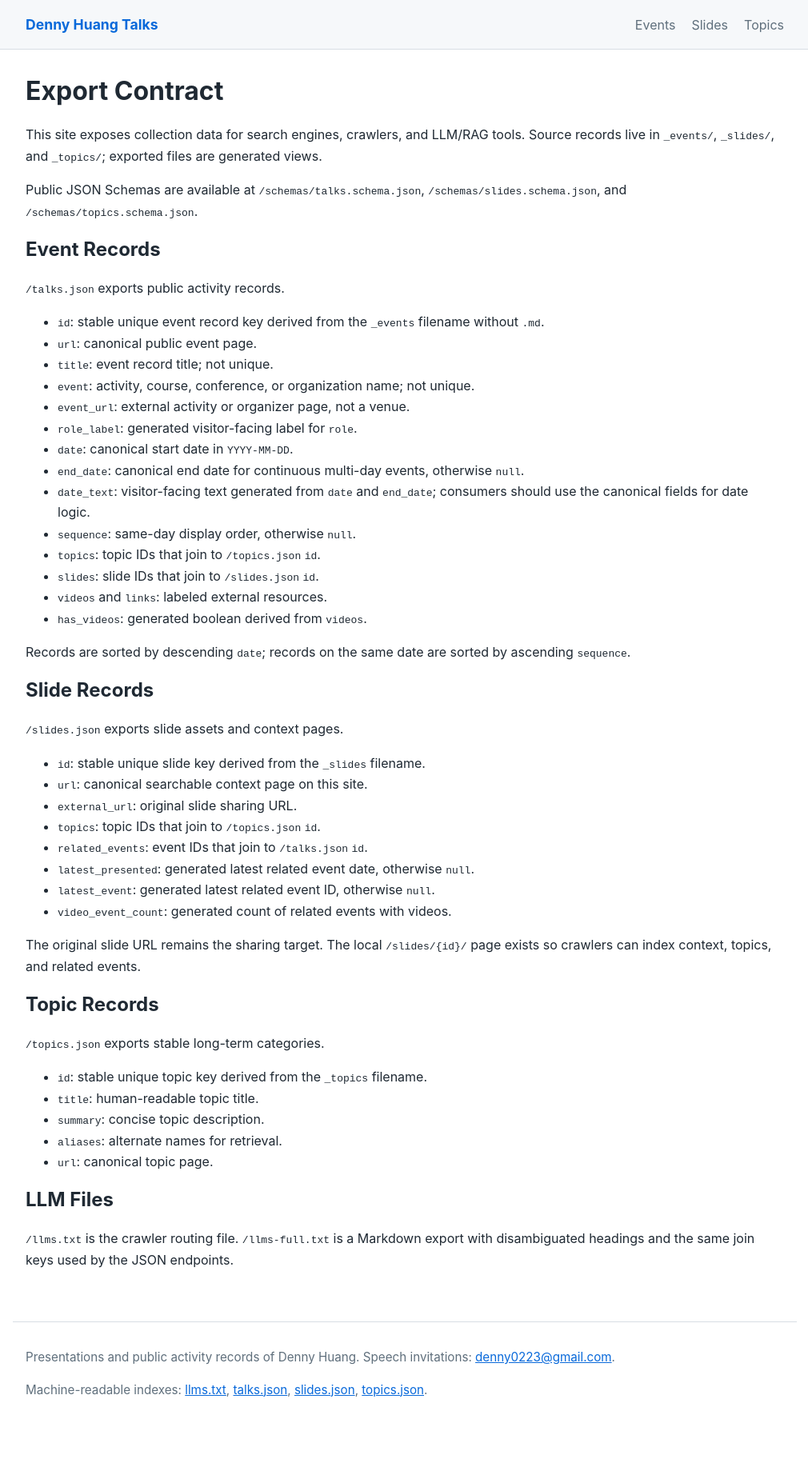
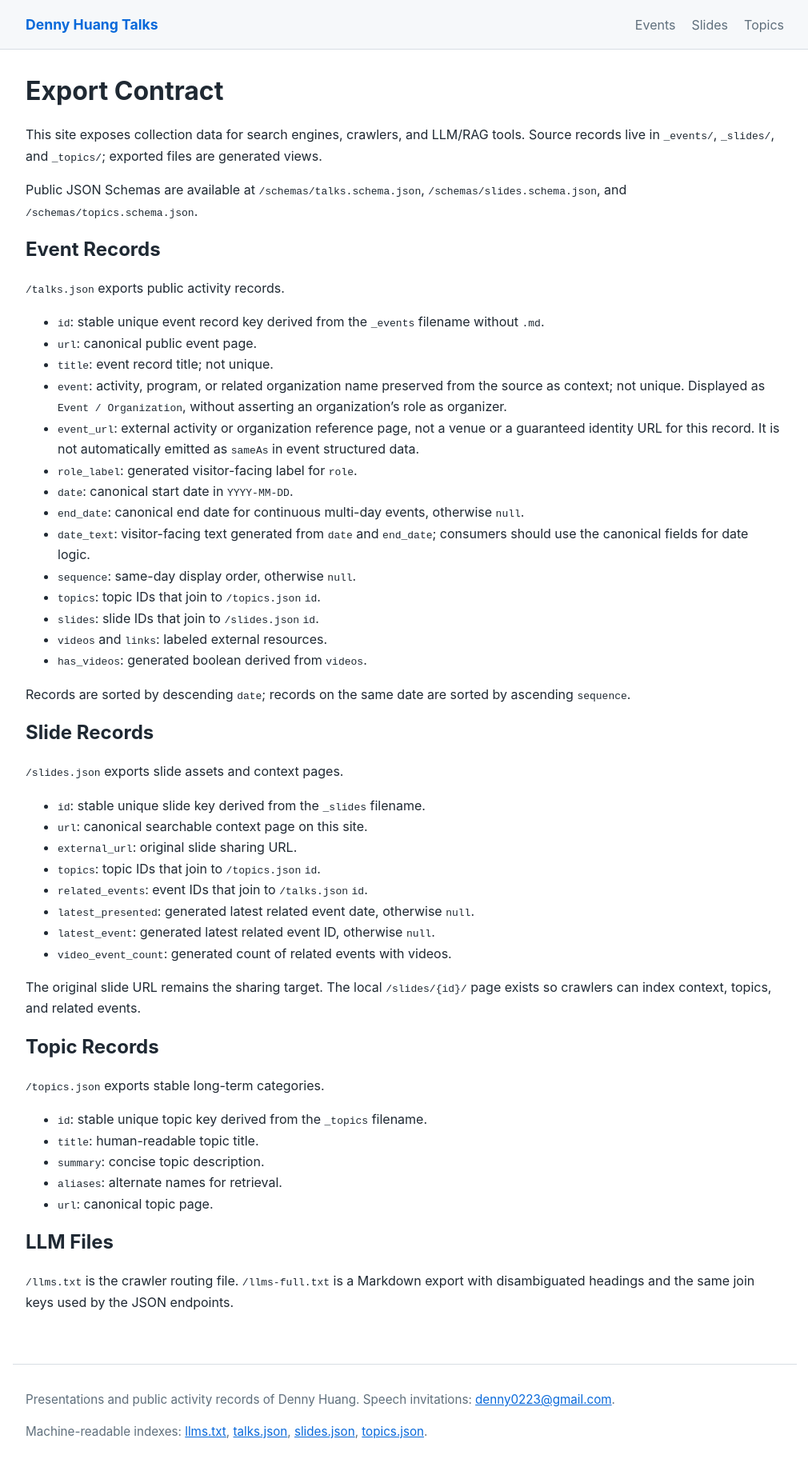
Before and after one commit to denny0223/talks, a Jekyll site: the page built from docs/exports.md, in a window 1280 px wide. Shown: the whole page at 80% size, without its empty margins (134-1144 px from the left). Built offline with Jekyll 4.4.1, drawn with Linux system fonts in a browser that asks for light colours; our own code applies the rules of GitHub Pages for plain Markdown files; before the commit the page ends 1781 px from its top, so only the background shows below that.

Commit message:
fix: clarify event context and structured identity

```diff
--- a/_includes/jsonld.html
+++ b/_includes/jsonld.html
@@ -50,8 +50,7 @@
           "url": {{ link.url | jsonify }}
         }{% unless forloop.last %},{% endunless %}
       {% endfor %}
-    ]{% endif %}{% if page.event_url and page.event_url != "" %},
-    "sameAs": {{ page.event_url | jsonify }}{% endif %}
+    ]{% endif %}
   }
   </script>
 {% elsif page.collection == "slides" %}
--- a/_layouts/event.html
+++ b/_layouts/event.html
@@ -12,10 +12,10 @@
     <dt>Role</dt>
     <dd>{% include role-label.html role=page.role %}</dd>
     {% if page.event and page.event != "" and page.event_url and page.event_url != "" %}
-      <dt>Event</dt>
+      <dt>Event / Organization</dt>
       <dd><a href="{{ page.event_url }}">{{ page.event }}</a></dd>
     {% elsif page.event and page.event != "" %}
-      <dt>Event</dt>
+      <dt>Event / Organization</dt>
       <dd>{{ page.event }}</dd>
     {% endif %}
     {% if page.slides and page.slides.size > 0 %}
--- a/docs/exports.md
+++ b/docs/exports.md
@@ -11,8 +11,8 @@
 - `id`: stable unique event record key derived from the `_events` filename without `.md`.
 - `url`: canonical public event page.
 - `title`: event record title; not unique.
-- `event`: activity, course, conference, or organization name; not unique.
-- `event_url`: external activity or organizer page, not a venue.
+- `event`: activity, program, or related organization name preserved from the source as context; not unique. Displayed as `Event / Organization`, without asserting an organization's role as organizer.
+- `event_url`: external activity or organization reference page, not a venue or a guaranteed identity URL for this record. It is not automatically emitted as `sameAs` in event structured data.
 - `role_label`: generated visitor-facing label for `role`.
 - `date`: canonical start date in `YYYY-MM-DD`.
 - `end_date`: canonical end date for continuous multi-day events, otherwise `null`.
--- a/llms-full.txt
+++ b/llms-full.txt
@@ -61,9 +61,9 @@
 {% if event.end_date %}- End date: {{ event.end_date | date: "%Y-%m-%d" }}
 {% endif %}- Date text: {{ event_date_text | strip }}
 - Sequence: {{ event.sequence | default: "" }}
-- Event: {{ event.event }}
+- Event / Organization: {{ event.event }}
 - URL: {{ event.url | absolute_url }}
-- Event URL: {{ event.event_url }}
+- Event / Organization URL: {{ event.event_url }}
 - Role: {{ event.role }}
 {% capture role_label %}{% include role-label.html role=event.role %}{% endcapture %}
 - Role label: {{ role_label | strip }}
```
Also changed, not shown: README.md.
